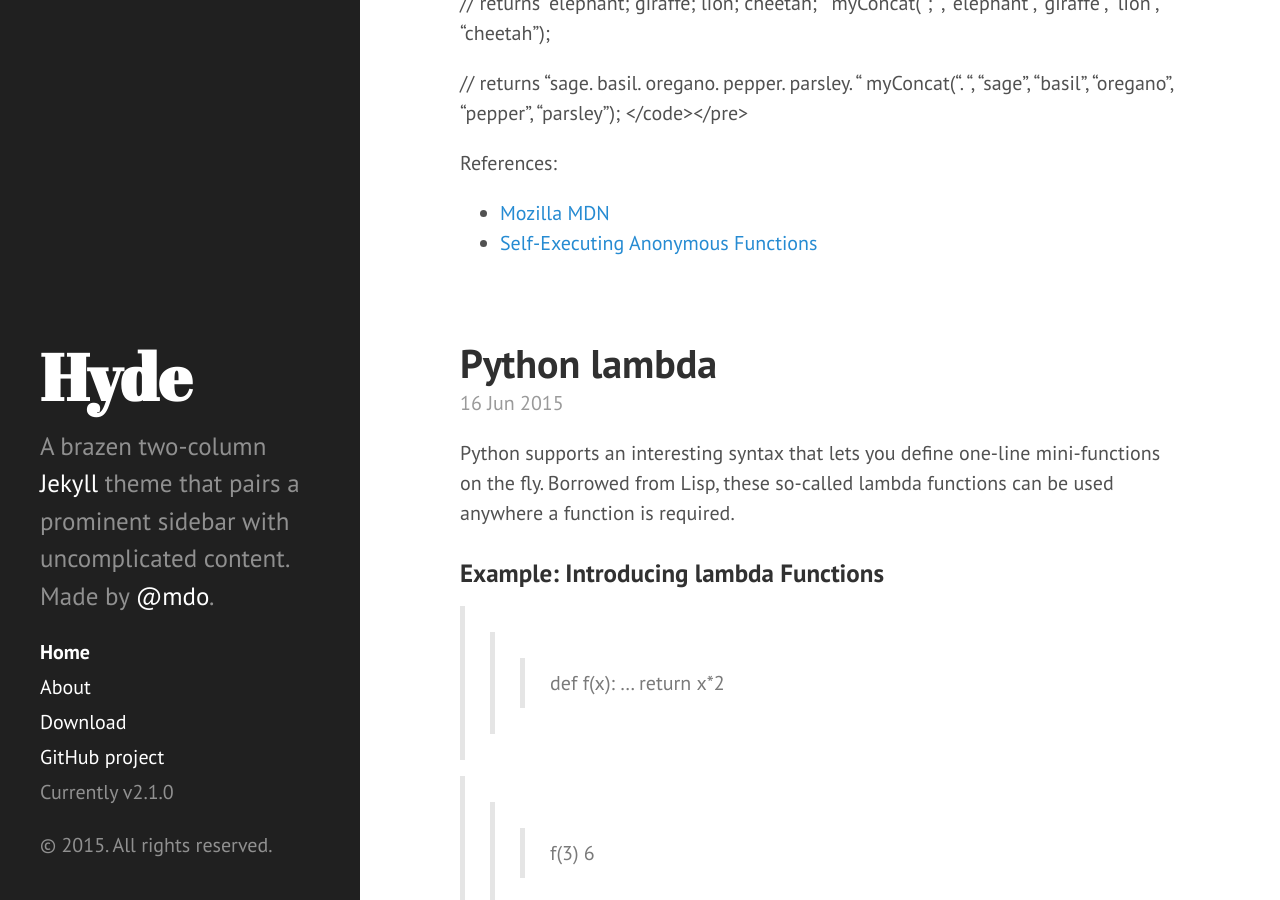
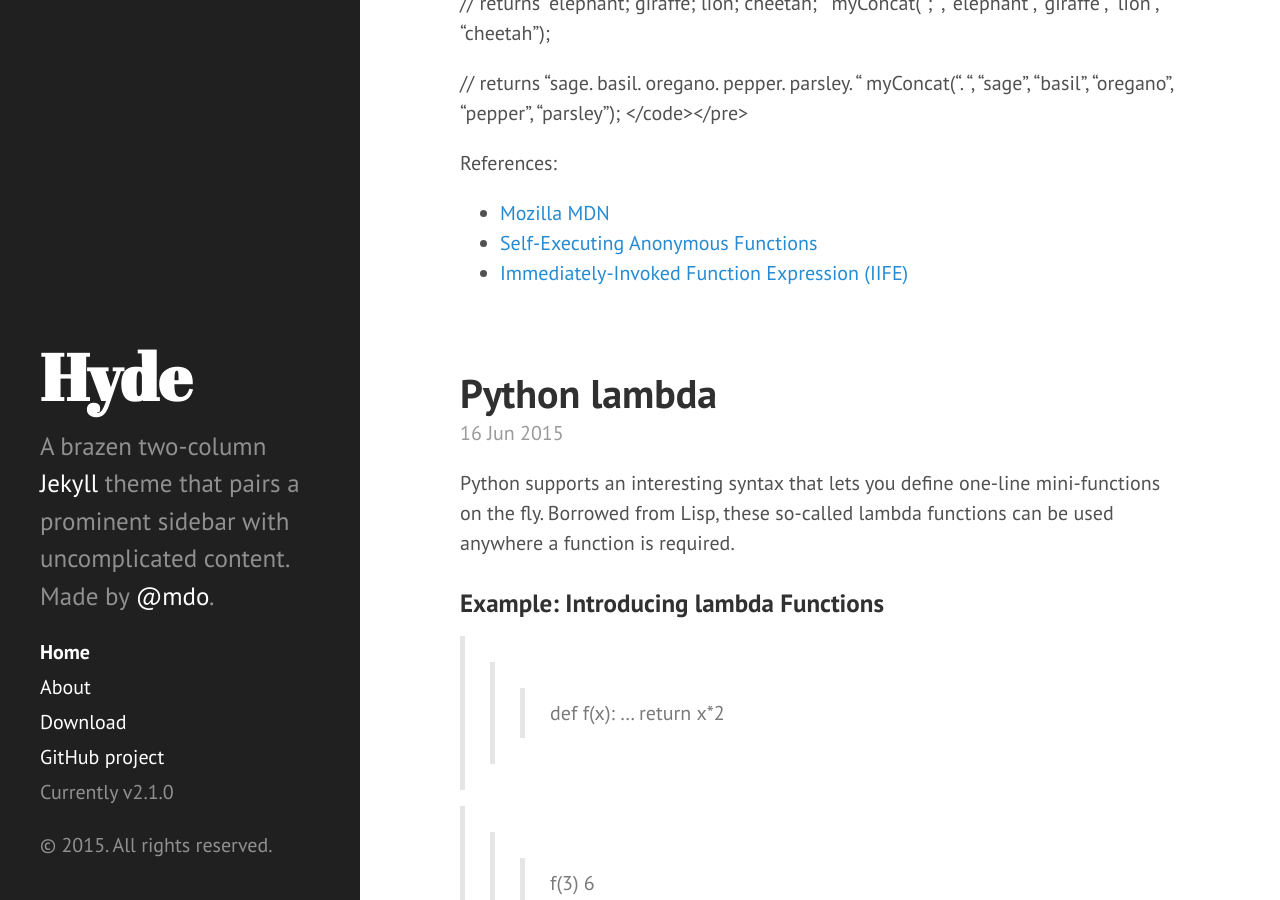
Before and after one commit to kingofhawks/kingofhawks.github.io, a Jekyll site: the page built from index.html, in a window 1280 px wide and 900 px high, scrolled down 4696 px. Built offline with Jekyll 4.4.1, drawn with Linux system fonts in a browser that asks for light colours; Markdown is read by kramdown in place of the engine named in the settings; the list of posts is cut into pages by our own code.

Commit message:
update IIFE

```diff
--- a/_posts/2015-06-18-JavaScript functions.md
+++ b/_posts/2015-06-18-JavaScript functions.md
@@ -148,3 +148,4 @@ myConcat(". ", "sage", "basil", "oregano", "pepper", "parsley");
 References:
 * [Mozilla MDN](https://developer.mozilla.org/en-US/docs/Web/JavaScript/Guide/Functions)
 * [Self-Executing Anonymous Functions](http://markdalgleish.com/2011/03/self-executing-anonymous-functions/)
+* [Immediately-Invoked Function Expression (IIFE)](http://benalman.com/news/2010/11/immediately-invoked-function-expression/)
```
